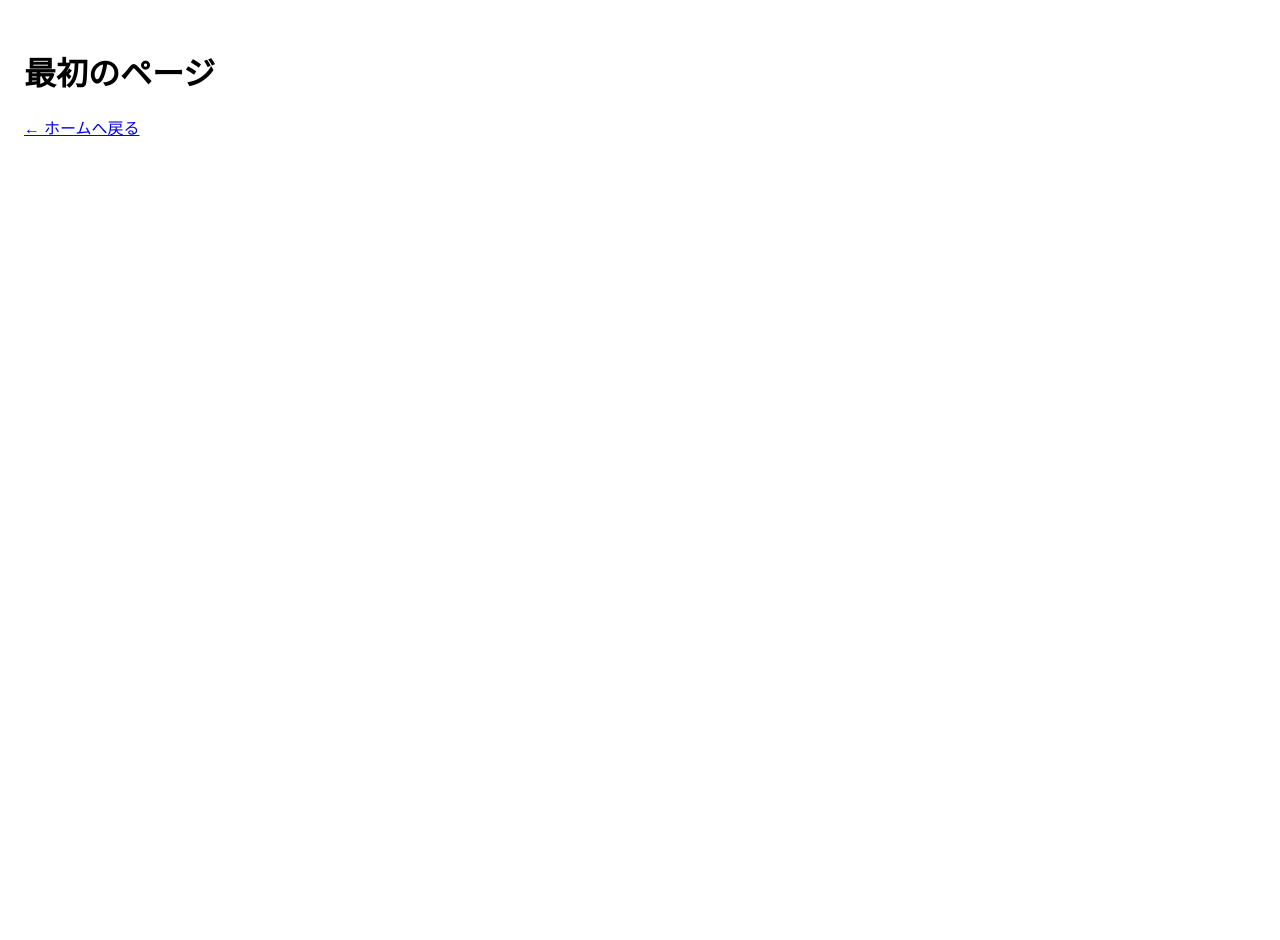
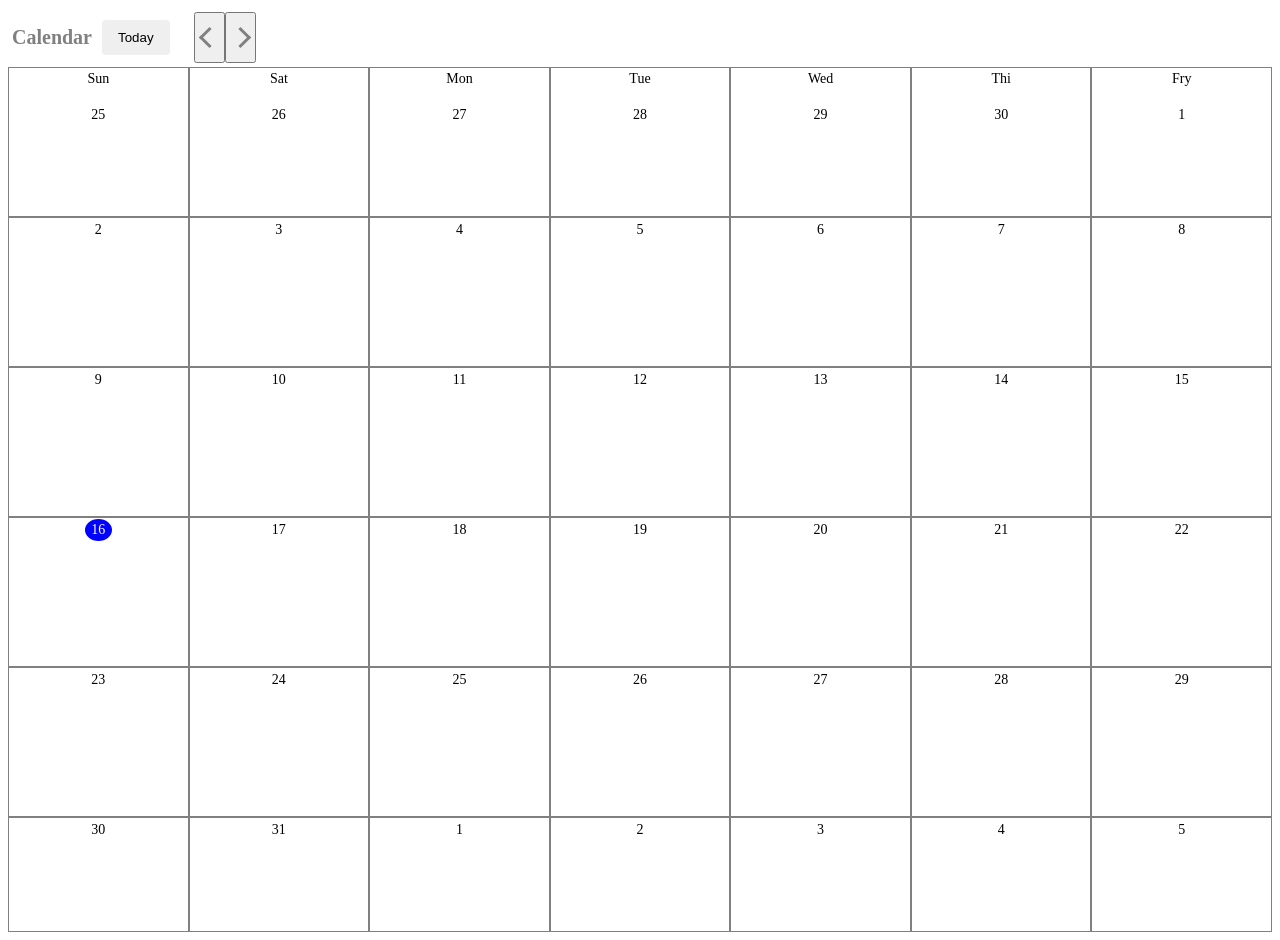
Before and after one commit to Naoshin-hirano/Next-Calendar-App, a Next.js app: page /posts/page1 in a window 1280 px wide. Before the commit the page ends 800 px from the top, so only its background shows below. Built offline with nearby package versions, Linux system fonts and the light colour scheme.

Commit message:
１ヶ月分表示実装

```diff
--- /dev/null
+++ b/components/calendarHeader.module.css
@@ -0,0 +1,47 @@
+.headerContainer {
+    display: flex;
+    padding-left: 4px;
+    padding-right: 4px;
+    padding-top: 2px;
+    padding-bottom: 2px;
+    align-items: center;
+}
+
+.calendarH1 {
+    margin-right: 10px;
+    font-size: 1.25rem; /* 20px */
+    line-height: 1.75rem; /* 28px */
+    color: gray;
+    font-weight: 700;
+}
+
+.todayBtn {
+    border: 1px;
+    border-radius: 0.25rem;
+    padding-top: 10px;
+    padding-bottom: 10px;
+    padding-left: 16px;
+    padding-right: 16px;
+    margin-right: 24px;
+}
+
+.arrowBtn {
+    cursor: pointer;
+    color: gray;
+    margin-left: 2px;
+    margin-right: 2px;
+}
+.arrowLeft {
+    border-bottom: solid 3px gray;
+    border-left: solid 3px gray;
+    width: 12px;
+    height: 12px;
+    transform: rotate(45deg);
+}
+.arrowRight {
+    border-top: solid 3px gray;
+    border-right: solid 3px gray;
+    width: 12px;
+    height: 12px;
+    transform: rotate(45deg);
+}
--- /dev/null
+++ b/components/calendarHeader.tsx
@@ -0,0 +1,20 @@
+import styles from "./calendarHeader.module.css";
+
+export const CalendarHeader = () => {
+    return (
+        <header className={styles.headerContainer}>
+            <h1 className={styles.calendarH1}>Calendar</h1>
+            <button className={styles.todayBtn}>Today</button>
+            <button>
+                <span className={styles.arrowBtn}>
+                    <div className={styles.arrowLeft}></div>
+                </span>
+            </button>
+            <button>
+                <span className={styles.arrowBtn}>
+                    <div className={styles.arrowRight}></div>
+                </span>
+            </button>
+        </header>
+    );
+};
--- /dev/null
+++ b/components/day.module.css
@@ -0,0 +1,33 @@
+.dayBorder {
+    display: flex;
+    flex-direction: column;
+    border: 1px solid gray;
+}
+
+.dayHeader {
+    display: flex;
+    flex-direction: column;
+    align-items: center;
+}
+
+.dayText {
+    text-align: center;
+    font-size: 0.875rem;
+    line-height: 1.25rem;
+    padding: 1px;
+    margin-top: 1px;
+    margin-bottom: 90px;
+}
+
+.todayMark {
+    background-color: blue;
+    color: white;
+    width: 25px;
+    border-radius: 100%;
+}
+
+.dayFormat {
+    font-size: 0.875rem; /* 14px */
+    line-height: 1.25rem; /* 20px */
+    margin-top: 1px;
+}
--- /dev/null
+++ b/components/day.tsx
@@ -0,0 +1,32 @@
+import { getEnglishWeek } from "@/util";
+import styles from "./day.module.css";
+import format from "date-fns/format";
+import getDate from "date-fns/getDate";
+import getDay from "date-fns/getDay";
+
+export const Day = (props: any) => {
+    const { day, rowIdx } = props;
+    // 今日の日付を色付けする
+    const getCurrentDayClass = () => {
+        return `${
+            format(day, "yyyy/MM/dd") === format(new Date(), "yyyy/MM/dd")
+                ? styles.todayMark
+                : ""
+        }`;
+    };
+
+    return (
+        <div className={styles.dayBorder}>
+            <header className={styles.dayHeader}>
+                {rowIdx === 0 && (
+                    <p className={styles.dayFormat}>
+                        {getEnglishWeek(getDay(day))}
+                    </p>
+                )}
+                <p className={`${styles.dayText} ${getCurrentDayClass()}`}>
+                    {getDate(day)}
+                </p>
+            </header>
+        </div>
+    );
+};
--- /dev/null
+++ b/components/month.module.css
@@ -0,0 +1,6 @@
+.monthBorder {
+    flex: 1 1 0%;
+    display: grid;
+    grid-template-columns: repeat(7, minmax(0, 1fr));
+    grid-template-rows: repeat(5, minmax(0, 1fr));
+}
--- /dev/null
+++ b/components/month.tsx
@@ -0,0 +1,18 @@
+import React from "react";
+import { Day } from "./day";
+import styles from "./month.module.css";
+
+export const Month = (props: any) => {
+    const { month } = props;
+    return (
+        <div className={styles.monthBorder}>
+            {month.map((row: any, i: any) => (
+                <React.Fragment key={i}>
+                    {row.map((day: any, idx: any) => (
+                        <Day day={day} key={idx} rowIdx={i} />
+                    ))}
+                </React.Fragment>
+            ))}
+        </div>
+    );
+};
--- a/package.json
+++ b/package.json
@@ -12,6 +12,7 @@
     "@types/node": "20.4.2",
     "@types/react": "18.2.15",
     "@types/react-dom": "18.2.7",
+    "date-fns": "^2.30.0",
     "next": "13.4.10",
     "react": "18.2.0",
     "react-dom": "18.2.0",
--- a/pages/posts/page1.tsx
+++ b/pages/posts/page1.tsx
@@ -1,16 +1,18 @@
-import Layout from "@/components/layout";
-import Head from "next/head";
-import Link from "next/link";
+import { CalendarHeader } from "@/components/calendarHeader";
+import { Month } from "@/components/month";
+import { getFunsMonth } from "@/util";
+import { useState } from "react";
 
 export default function Page1() {
+    const [currentMonth, setCurrentMonth] = useState(getFunsMonth(new Date()));
     return (
-        <Layout>
-            <>
-                <Head>
-                    <title>ページ1</title>
-                </Head>
-                <h1>最初のページ</h1>
-            </>
-        </Layout>
+        <>
+            <div>
+                <CalendarHeader />
+                <div>
+                    <Month month={currentMonth}></Month>
+                </div>
+            </div>
+        </>
     );
 }
--- /dev/null
+++ b/util.ts
@@ -0,0 +1,34 @@
+import eachDayOfInterval from "date-fns/eachDayOfInterval";
+import endOfWeek from "date-fns/endOfWeek";
+import eachWeekOfInterval from "date-fns/eachWeekOfInterval";
+import startOfMonth from "date-fns/startOfMonth";
+import endOfMonth from "date-fns/endOfMonth";
+
+export const getFunsMonth = (date: any) => {
+    const sundays = eachWeekOfInterval({
+        start: startOfMonth(date),
+        end: endOfMonth(date),
+    });
+    return sundays.map((sunday) =>
+        eachDayOfInterval({ start: sunday, end: endOfWeek(sunday) })
+    );
+};
+
+export const getEnglishWeek = (index: number) => {
+    switch (index) {
+        case 0:
+            return "Sun";
+        case 2:
+            return "Mon";
+        case 3:
+            return "Tue";
+        case 4:
+            return "Wed";
+        case 5:
+            return "Thi";
+        case 6:
+            return "Fry";
+        default:
+            return "Sat";
+    }
+};
```
Also changed, not shown: 2 other files (tests, documents, lock files or other folders).
